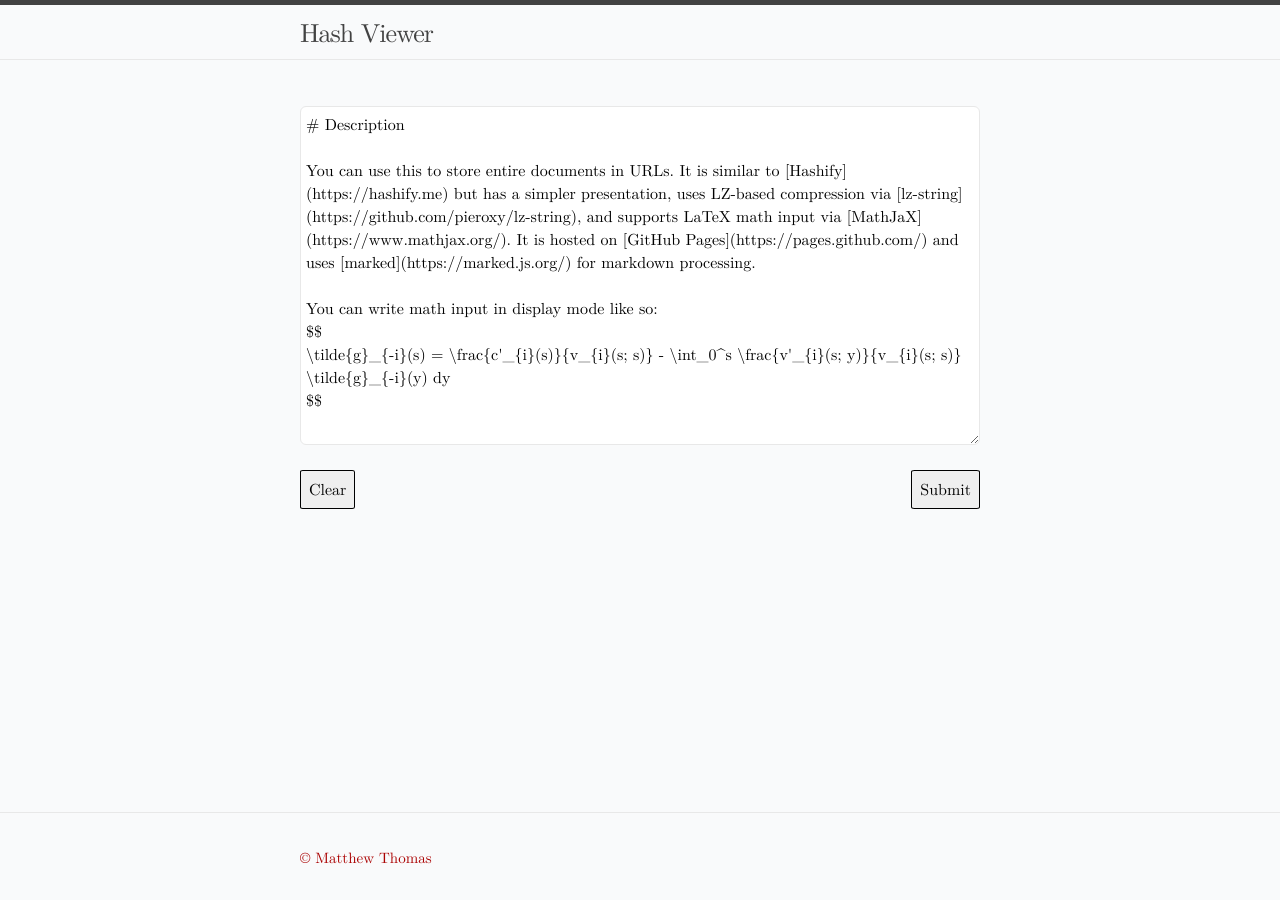
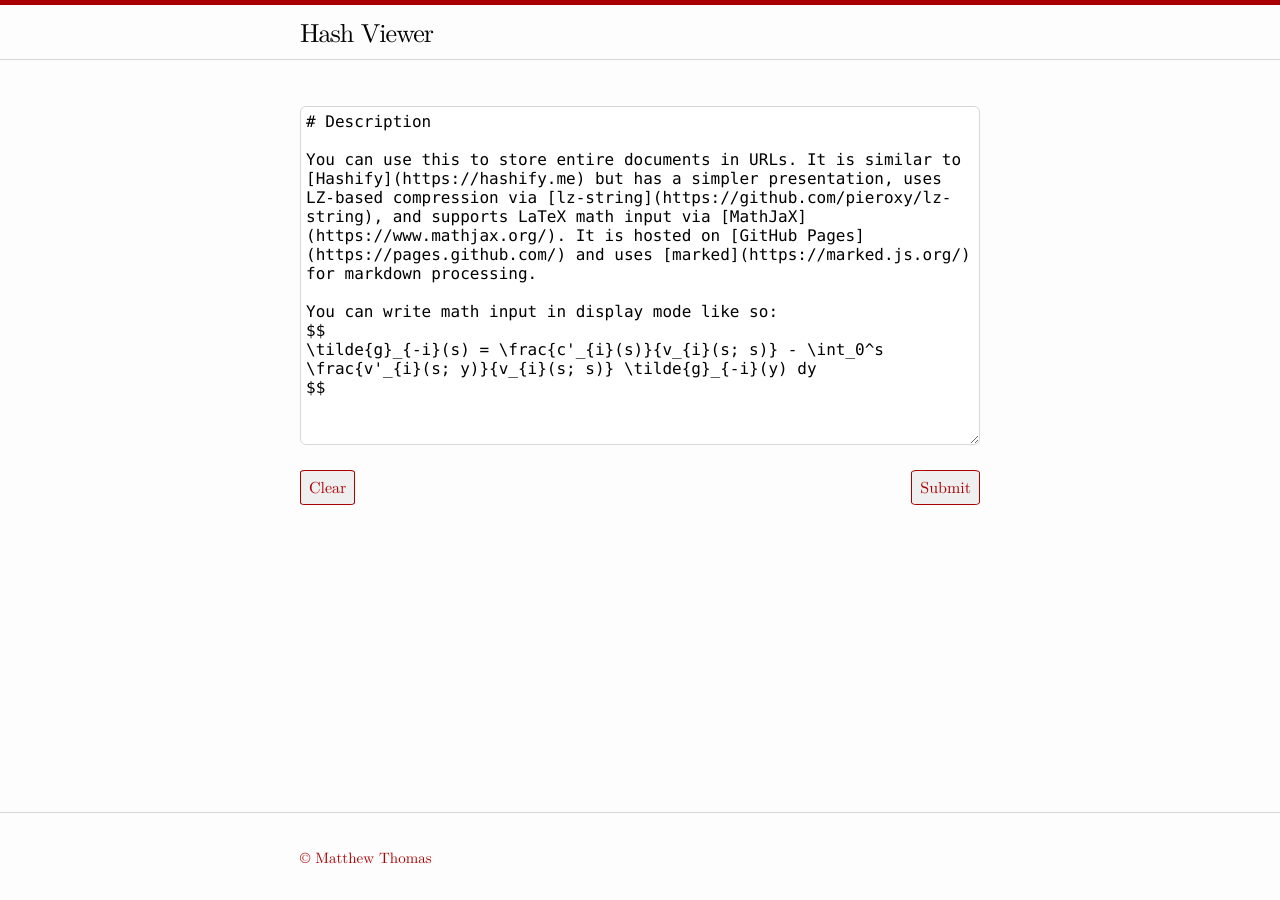
Before and after one commit to mwt/hash-viewer, a Jekyll site: the page built from index.html, in a window 1280 px wide. Built offline with Jekyll 4.4.1, drawn with Linux system fonts in a browser that asks for light colours.

Commit message:
style edits
mostly colors

```diff
--- a/_sass/latex.scss
+++ b/_sass/latex.scss
@@ -77,18 +77,12 @@
 
 body {
   line-height: 1.8;
-
   min-height: 100vh;
   overflow-x: hidden;
   margin: 0 auto;
-
   counter-reset: theorem;
   counter-reset: definition;
   counter-reset: sidenote-counter;
-
-  color: hsl(0, 5%, 10%);
-  background-color: hsl(210, 20%, 98%);
-
   text-rendering: optimizeLegibility;
 }
 
@@ -104,12 +98,6 @@
 /* A elements that don't have a class get default styles */
 a:not([class]) {
   text-decoration-skip-ink: auto;
-}
-
-/* Make links red */
-a,
-a:visited {
-  color: #a00;
 }
 
 a:focus {
--- a/_sass/minima/custom-styles.scss
+++ b/_sass/minima/custom-styles.scss
@@ -5,15 +5,15 @@
 }
 
 .btn {
+    color: $link-base-color;
 	border: 1px solid currentColor;
-	border-radius: 5%;
-	padding: 4px 8px !important;
+	border-radius: 8%;
+	padding: 2px 8px !important;
 	user-select: none;
 	white-space: nowrap;
 
 	&:hover {
-		color: $brand-color-dark;
-		background-color: $brand-color;
+		color: $link-hover-color;
     }
 	> svg {
 		vertical-align: text-top;
@@ -23,6 +23,7 @@
 }
 
 #markdown {
+    font-family: $code-font-family;
     width: 100%;
     padding: 5px;
     line-height: normal;
--- a/_sass/minima/custom-variables.scss
+++ b/_sass/minima/custom-variables.scss
@@ -1 +1,23 @@
 // Placeholder to allow overriding predefined variables smoothly.
+// From LaTeX.css
+$base-font-family: 'Latin Modern', Georgia, Cambria, 'Times New Roman', Times, serif;
+$link-base-color:       #a00;
+$link-visited-color:    $link-base-color;
+$text-color:            hsl(0, 5%, 10%);
+
+// Personal
+$brand-color:           #746D75;
+$brand-color-light:     lighten($brand-color, 40%);
+$brand-color-dark:      #000;
+
+$border-color-01:       $brand-color-light;
+$border-color-02:       lighten($brand-color, 35%);
+$border-color-03:       $link-base-color;
+
+$site-title-color:      $brand-color-dark;
+
+$table-text-color:      lighten($text-color, 18%);
+$table-zebra-color:     lighten($brand-color, 46%);
+$table-header-bg-color: lighten($brand-color, 43%);
+$table-header-border:   lighten($brand-color, 37%);
+$table-border-color:    $border-color-01;
--- a/_sass/minima/initialize.scss
+++ b/_sass/minima/initialize.scss
@@ -2,7 +2,7 @@
 
 // Define defaults for each variable.
 
-$base-font-family: 'Latin Modern', Georgia, Cambria, 'Times New Roman', Times, serif;
+$base-font-family: -apple-system, BlinkMacSystemFont, "Segoe UI", "Segoe UI Symbol", "Segoe UI Emoji", "Apple Color Emoji", Roboto, Helvetica, Arial, sans-serif !default;
 $code-font-family: "Menlo", "Inconsolata", "Consolas", "Roboto Mono", "Ubuntu Mono", "Liberation Mono", "Courier New", monospace;
 $base-font-size:   16px !default;
 $base-font-weight: 400 !default;
```
